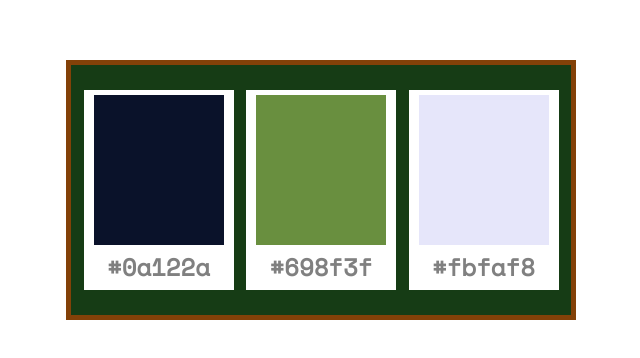
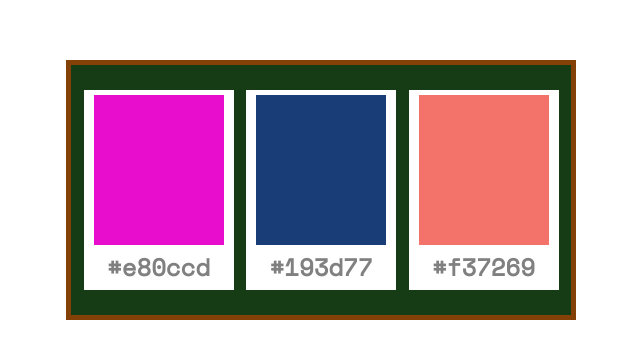
Before and after one commit to Rahmarulloh/task_1, a plain HTML site: page index.html in a window 1280 px wide. Shown: the part 324-682 px from the top of the page, without its empty margins (319-959 px from the left). Drawn offline with Linux system fonts and the light colour scheme.

Commit message:
Action is going

```diff
--- a/index.html
+++ b/index.html
@@ -12,19 +12,19 @@
         <div class="card">
             <div class="color"></div>
             <h2 class="color-code">
-                #0a122a
+                <!-- #0a122a -->
             </h2> <!-- it will be in js -->
         </div>
         <div class="card">
             <div class="color"></div>
             <h2 class="color-code">
-                #698f3f
+                <!-- #698f3f -->
             </h2> <!-- it will be in js -->
         </div>
         <div class="card">
             <div class="color"></div>
             <h2 class="color-code">
-                #fbfaf8
+                <!-- #fbfaf8 -->
             </h2> <!-- it will be in js -->
         </div>
     </div>
--- a/index.js
+++ b/index.js
@@ -0,0 +1,17 @@
+const code = document.querySelectorAll(".color-code");
+
+const cards = document.querySelectorAll(".color");
+const colorCode = [0, 1, 2, 3, 4, 5, 6, 7, 8, 9, 'a', 'b', 'd', 'c', 'e', 'f'];
+
+for (let k = 0; k < 3; k++) {
+    let colorRandom = '#';
+    for (let i = 0; i < 6; i++) {
+      colorRandom += colorCode[Math.floor(Math.random() * colorCode.length)];
+    }
+    console.log(colorRandom);
+
+    cards[k].style.backgroundColor = colorRandom;
+    console.log(cards[k]);
+    code[k].innerHTML = colorRandom;
+    console.log(code[k].innerHTML = colorRandom);
+}
```
